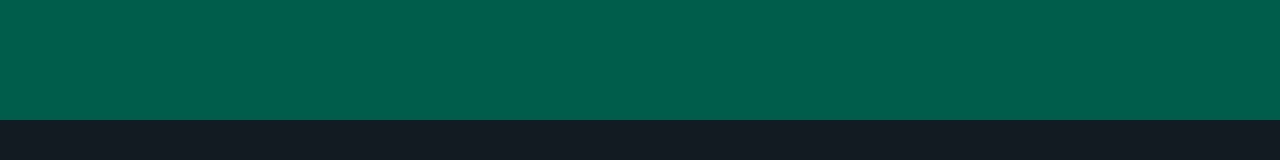
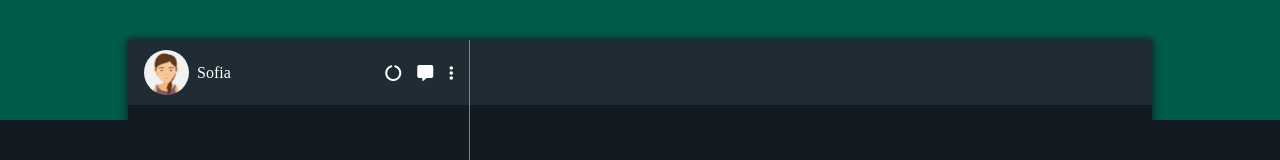
Before and after one commit to Ahri-code/vue-boolzapp, a plain HTML site: page index.html in a window 1280 px wide. Shown: the top 160 px of the page. Drawn offline with nearby package versions, Linux system fonts and the light colour scheme.

Commit message:
Feat(main): added header for the left bar Added utility.css

```diff
--- a/css/style.css
+++ b/css/style.css
@@ -3,6 +3,8 @@
     margin: 0;
     padding: 0;
 }
+
+/* --- GENERAL --- */
 
 #container {
     width: 100%;
@@ -17,5 +19,34 @@
 }
 
 #app {
+    width: 80%;
+    height: 90vh;
+    background-color: #111b21;
+    box-shadow: 0px 0px 8px 1px #111A20;
+}
 
+.header {
+    height: 65px;
+    padding: 0 1rem;
+    background-color: #202c33;
 }
+
+.std-img {
+    display: block;
+    width: 45px;
+    height: 45px;
+    border-radius: 50%;
+}
+
+/* --- LEFT-BAR --- */
+
+#chat-list {
+    width: calc(100% / 3);
+}
+
+/* --- RIGHT SECTION --- */
+
+#sel-chat {
+    width: calc(100% / 3 * 2);
+    border-left: 1px solid gray;
+}
--- a/css/utility.css
+++ b/css/utility.css
@@ -4,8 +4,18 @@
 
 .jc-center {justify-content: center;}
 
+.jc-between {justify-content: space-between;}
+
 .ai-center {align-items: center;}
+
+.fd-column {flex-direction: column;}
 
 /* --- COLOR--- */
 
 .c-white {color: white;}
+
+/* --- PADDING --- */
+
+.pl-05 {padding-left: 0.5rem;}
+
+.pl-1 {padding-left: 1rem;}
--- a/index.html
+++ b/index.html
@@ -13,7 +13,30 @@
 <body>
     <div id="container" class="flex jc-center ai-center c-white">
         <div id="app" class="flex">
+            <!-- Chat List -->
+            <div id="chat-list" class="flex fd-column">
+                <div class="header flex ai-center jc-between">
+                    <!-- Left side -->
+                    <div class="flex ai-center">
+                        <img src="./img/avatar_io.jpg" class="std-img">
+                        <p class="pl-05">
+                            Sofia
+                        </p>
+                    </div>
+                    <!-- Right side -->
+                    <div class="flex ai-center">
+                        <i class="fa-solid fa-circle-notch pl-1"></i>
+                        <i class="fa-solid fa-message pl-1"></i>
+                        <i class="fa-solid fa-ellipsis-vertical pl-1"></i>
+                    </div>
+                </div>
+            </div>
+            <!-- Selected chat -->
+            <div id="sel-chat" class="flex fd-column">
+                <div class="header flex ai-center">
 
+                </div>
+            </div>
         </div>
     </div>
 
```
